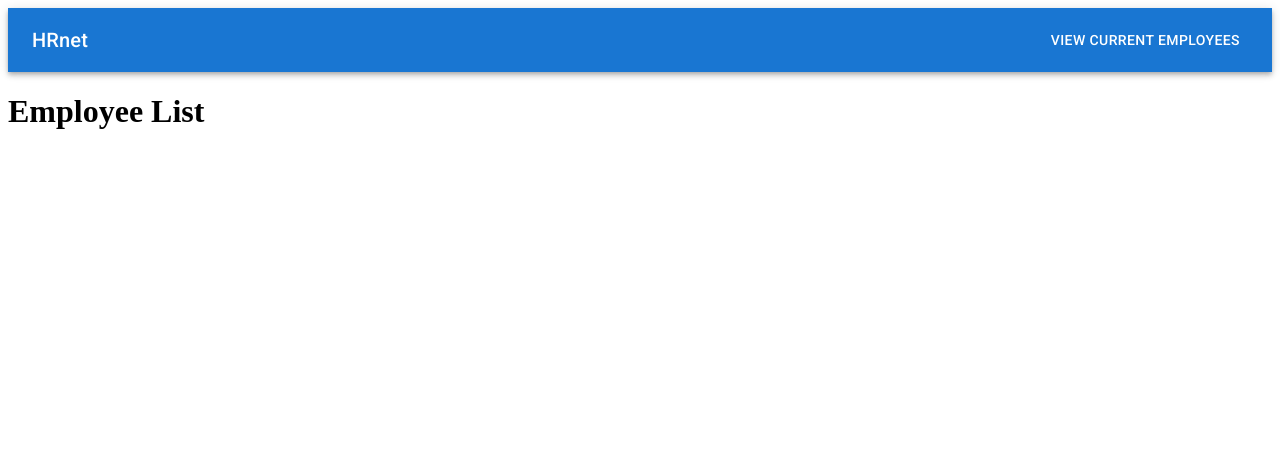
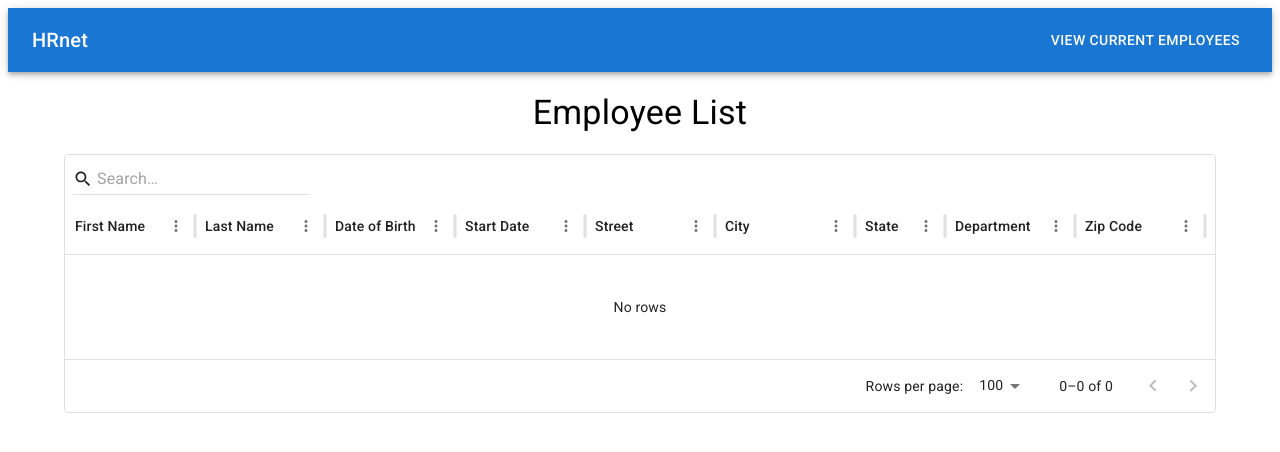
Before and after one commit to Nefer-Hotep/HRnet, a React (Vite) app: page /employee-list in a window 1280 px wide. Shown: the top 452 px of the page. Built offline with nearby package versions, Linux system fonts and the light colour scheme.

Commit message:
feat : Add CreateEmployee component with MUI X Data Grid + Redux Persist

```diff
--- a/package.json
+++ b/package.json
@@ -14,6 +14,7 @@
     "@emotion/styled": "^11.11.0",
     "@mui/icons-material": "^5.15.14",
     "@mui/material": "^5.15.14",
+    "@mui/x-data-grid": "^7.0.0-beta.7",
     "@mui/x-date-pickers": "^6.19.7",
     "@reduxjs/toolkit": "^2.2.1",
     "dayjs": "^1.11.10",
@@ -23,7 +24,8 @@
     "react": "^18.2.0",
     "react-dom": "^18.2.0",
     "react-redux": "^9.1.0",
-    "react-router-dom": "^6.22.3"
+    "react-router-dom": "^6.22.3",
+    "redux-persist": "^6.0.0"
   },
   "devDependencies": {
     "@types/react": "^18.2.64",
--- a/src/main.jsx
+++ b/src/main.jsx
@@ -1,13 +1,16 @@
 import React from 'react';
 import ReactDOM from 'react-dom/client';
 import { Provider } from 'react-redux';
-import {store} from './service/store';
+import { PersistGate } from 'redux-persist/integration/react';
+import store , { persistor} from './service/store';
 import App from './App.jsx';
 
 ReactDOM.createRoot(document.getElementById('root')).render(
   <React.StrictMode>
     <Provider store={store}>
-      <App />
+      <PersistGate loading={null} persistor={persistor}>
+        <App />
+      </PersistGate>
     </Provider>
   </React.StrictMode>
 );
--- a/src/pages/CreateEmployee.jsx
+++ b/src/pages/CreateEmployee.jsx
@@ -14,6 +14,7 @@ function CreateEmployee() {
   const [open, setOpen] = useState(false);
   const handleModalOpen = () => setOpen(true);
   const [employeeData, setEmployeeData] = useState({
+    id: '',
     firstName: '',
     lastName: '',
     dateOfBirth: null,
@@ -40,7 +41,6 @@ function CreateEmployee() {
 
   const handleSubmit = (e) => {
     e.preventDefault();
-
     // Serialize date fields
     const serializedData = {
       ...employeeData,
@@ -51,7 +51,6 @@ function CreateEmployee() {
         ? dayjs(employeeData.startDate).format('MM/DD/YYYY')
         : null,
     };
-
     dispatch(addEmployee(serializedData));
     handleModalOpen();
   };
--- a/src/pages/EmployeeList.jsx
+++ b/src/pages/EmployeeList.jsx
@@ -1,10 +1,64 @@
+import { Typography, Container } from '@mui/material';
+import { Box } from '@mui/material';
+import { DataGrid, GridToolbar, GridToolbarQuickFilter } from '@mui/x-data-grid';
+import { useSelector } from 'react-redux';
+
+function QuickSearchToolbar() {
+  return (
+    <Box
+      sx={{
+        p: 1,
+        pb: 0,
+      }}
+    >
+      <GridToolbarQuickFilter />
+    </Box>
+  );
+}
 
 function EmployeeList() {
-    return (
-        <div>
-            <h1>Employee List</h1>
-        </div>
-    );
+  const employees = useSelector((state) => state.employees.employees);
+
+  const columns = [
+    { field: 'firstName', headerName: 'First Name', width: 130 },
+    { field: 'lastName', headerName: 'Last Name', width: 130 },
+    { field: 'dateOfBirth', headerName: 'Date of Birth', width: 130 },
+    { field: 'startDate', headerName: 'Start Date', width: 130 },
+    { field: 'street', headerName: 'Street', width: 130 },
+    { field: 'city', headerName: 'City', width: 140 },
+    { field: 'state', headerName: 'State', width: 90 },
+    { field: 'department', headerName: 'Department', width: 130 },
+    { field: 'zipCode', headerName: 'Zip Code', width: 130 },
+  ];
+
+
+
+  return (
+    <>
+      <Container maxWidth='lg'>
+        <Typography align='center' margin={'20px'} variant='h4' gutterBottom>
+          Employee List
+        </Typography>
+        <DataGrid
+          rows={employees}
+          columns={columns}
+          pageSize={5}
+          rowsPerPageOptions={[5, 10, 20]}
+          disableColumnFilter
+          disableColumnSelector
+          disableDensitySelector
+          slots={{ toolbar: QuickSearchToolbar }}
+          slotProps={{
+            toolbar: {
+              showQuickFilter: true,
+
+            },
+          }}
+          autoHeight
+        />
+      </Container>
+    </>
+  );
 }
 
 export default EmployeeList;
--- a/src/service/employeeSlice.js
+++ b/src/service/employeeSlice.js
@@ -3,11 +3,17 @@ import { createSlice } from '@reduxjs/toolkit';
 const employeeSlice = createSlice({
   name: 'employees',
   initialState: {
-    employee: {},
+    employees: [],
   },
   reducers: {
     addEmployee: (state, action) => {
-      state.employee = action.payload;
+      // Serialize date fields
+      const serializedData = {
+        ...action.payload,
+        id: `${Date.now()}-${Math.floor(Math.random() * 1000)}`,
+      };
+      // Push the new employee to the state
+      state.employees.push(serializedData);
     },
   },
 });
--- a/src/service/store.js
+++ b/src/service/store.js
@@ -1,8 +1,28 @@
 import { configureStore } from '@reduxjs/toolkit';
+import { persistStore, persistReducer } from 'redux-persist';
+import storage from 'redux-persist/lib/storage';
 import employeeReducer from './employeeSlice';
 
-export const store = configureStore({
+const persistConfig = {
+  key: 'root',
+  storage,
+};
+
+const persistedReducer = persistReducer(persistConfig, employeeReducer);
+
+const store = configureStore({
   reducer: {
-    employees: employeeReducer,
+    employees: persistedReducer,
   },
+  middleware: (getDefaultMiddleware) =>
+    getDefaultMiddleware({
+      serializableCheck: {
+        // Ignore these action types
+        ignoredActions: ['persist/PERSIST', 'persist/REHYDRATE', 'persist/REGISTER'],
+      },
+    }),
 });
+
+export const persistor = persistStore(store);
+
+export default store;
```
Also changed, not shown: 1 other file (tests, documents, lock files or other folders).
